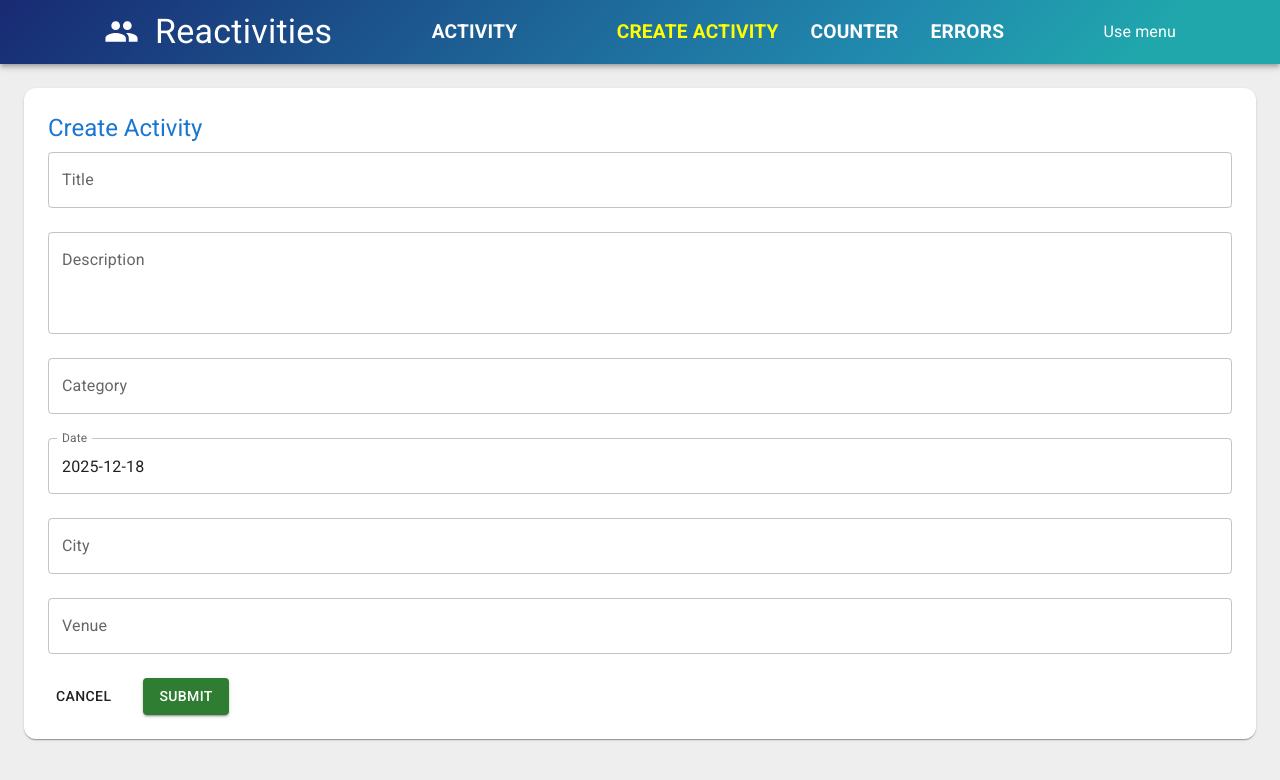
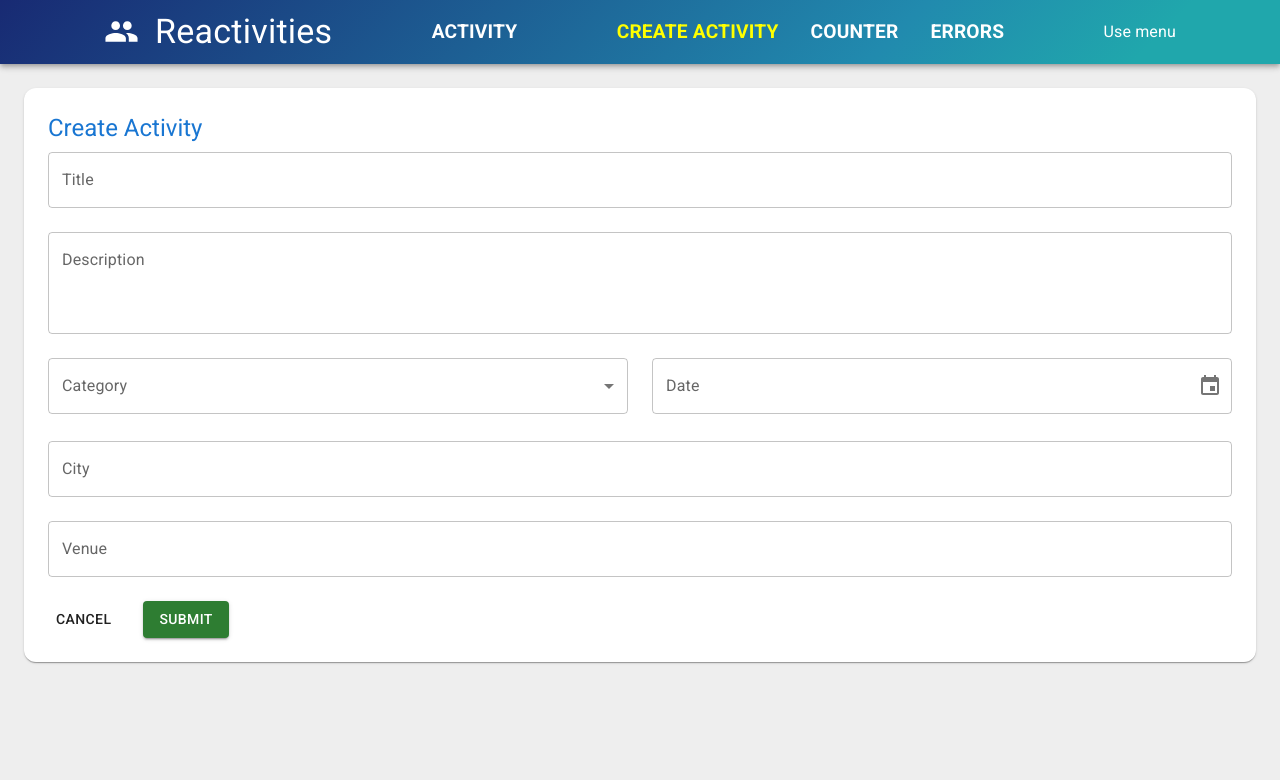
Before and after one commit to rawan124/reactivities, a React (Vite) app in the folder client/: page /createActivity in a window 1280 px wide. Shown: the top 780 px of the page. Built offline with nearby package versions, Linux system fonts and the light colour scheme.

Commit message:
Section 11

```diff
--- a/client/package.json
+++ b/client/package.json
@@ -13,8 +13,10 @@
     "@emotion/react": "^11.14.0",
     "@emotion/styled": "^11.14.0",
     "@fontsource/roboto": "^5.2.9",
+    "@hookform/resolvers": "^5.2.2",
     "@mui/icons-material": "^6.3.0",
     "@mui/material": "^6.3.0",
+    "@mui/x-date-pickers": "^8.23.0",
     "@tanstack/react-query": "^5.90.12",
     "@tanstack/react-query-devtools": "^5.91.1",
     "axios": "^1.13.2",
@@ -24,8 +26,10 @@
     "react": "^19.2.3",
     "react-calendar": "^6.0.0",
     "react-dom": "^19.2.3",
+    "react-hook-form": "^7.69.0",
     "react-router": "^7.11.0",
-    "react-toastify": "^11.0.5"
+    "react-toastify": "^11.0.5",
+    "zod": "^4.3.4"
   },
   "devDependencies": {
     "@eslint/js": "^9.39.1",
--- a/client/src/features/activities/details/ActivityDetailsHeader.tsx
+++ b/client/src/features/activities/details/ActivityDetailsHeader.tsx
@@ -62,7 +62,7 @@
                             variant="contained"
                             color="primary"
                             component={Link}
-                            to={`/manage/activityId`}
+                            to={`/manage/${activity.id}`}
                             disabled={isCancelled}
                         >
                             Manage Event
--- a/client/src/features/activities/form/ActivityForm.tsx
+++ b/client/src/features/activities/form/ActivityForm.tsx
@@ -1,31 +1,46 @@
-import {Box, Button, Paper, TextField, Typography } from "@mui/material";
-import type { FormEvent } from "react";
+import {Box, Button, Paper, Typography } from "@mui/material";
+
 import { useActivities } from "../../../lib/hooks/useActivities";
-import { useNavigate, useParams } from "react-router";
-
+import { useParams } from "react-router";
+import { useForm } from "react-hook-form";
+import { useEffect } from "react";
+import { zodResolver } from "@hookform/resolvers/zod";
+import { activitySchema, type ActivitySchema } from "../../../lib/schemas/activitySchema";
+import TextInput from "../../../shared/components/TextInput";
+import SelectInput from "../../../shared/components/SelectInput";
+import { categoryOptions } from "./categoryOptions";
+import DateTimeInput from "../../../shared/components/DateTimeInput";
 export default function ActivityForm(){
+    const { reset, control,handleSubmit}=useForm<ActivitySchema>(
+        {
+            mode:'onTouched',
+            resolver: zodResolver(activitySchema)
+        }
+    );
     const {id} = useParams()
     const {updateActivity, createActivity, activity, isLoadingActivity} = useActivities(id);
-    const navigate=useNavigate();
-const handleSubmit =async (event : FormEvent<HTMLFormElement>)=>{
-    event.preventDefault();
-            const formData = new FormData(event.currentTarget);
-            const data:{[key: string]: FormDataEntryValue} = {};
-            formData.forEach((value, key) => {
-                data[key] = value;
-            });
-            if (activity) {
-                data.id=activity.id;
-                await updateActivity.mutateAsync(data as unknown as Activity);
-                navigate(`/activities/${activity.id}`);
-            }
-            else{
-                 createActivity.mutate(data as unknown as Activity, {
-                 onSuccess: (id)=>{
-                    navigate(`/activities/${id}`);
-                 }
-                });
-            }
+    //const navigate=useNavigate();
+    useEffect(()=>{
+        if (activity) reset({
+            ...activity,
+
+        })
+    }, [activity, reset]);
+const onSubmit =async (data: ActivitySchema)=>{
+    console.log(data);
+
+            // if (activity) {
+            //     data.id=activity.id;
+            //     await updateActivity.mutateAsync(data as unknown as Activity);
+            //     navigate(`/activities/${activity.id}`);
+            // }
+            // else{
+            //      createActivity.mutate(data as unknown as Activity, {
+            //      onSuccess: (id)=>{
+            //         navigate(`/activities/${id}`);
+            //      }
+            //     });
+            // }
         }
         if (isLoadingActivity) return <Typography>Loading...</Typography>
 
@@ -38,13 +53,15 @@
 
 
             </Typography>
-            <Box onSubmit={handleSubmit} component="form" display='flex' flexDirection='column' gap={3}>
-                <TextField name="title" label='Title' defaultValue={activity?.title} />
-                <TextField name="description" label='Description' multiline rows={3} defaultValue={activity?.description} />
-                <TextField name="category" label='Category' defaultValue={activity?.category} />
-                <TextField name="date" label='Date' type='datetime' defaultValue={activity?.date ? new Date(activity.date).toISOString().split('T')[0] : new Date().toISOString().split('T')[0]} />
-                <TextField name="city" label='City' defaultValue={activity?.city} />
-                <TextField name="venue" label='Venue' defaultValue={activity?.venue} />
+            <Box onSubmit={handleSubmit(onSubmit)} component="form" display='flex' flexDirection='column' gap={3}>
+                <TextInput label='Title' control={control} name="title" />
+                <TextInput  label='Description' multiline rows={3} control={control} name="description" />
+                <Box display='flex' gap={3}>
+                <SelectInput items={categoryOptions} label='Category' control={control} name="category" />
+                <DateTimeInput label='Date' control={control} name="date" />
+                </Box>
+                <TextInput label='City' control={control} name="city" />
+                <TextInput label='Venue' control={control} name="venue" />
                 <Box display='flex' justifyContent='space-end' gap={3}>
                     <Button color='inherit'>Cancel</Button>
                     <Button type="submit" color='success' variant="contained"
--- /dev/null
+++ b/client/src/features/activities/form/categoryOptions.ts
@@ -0,0 +1,8 @@
+export const categoryOptions = [
+    {text: 'Drinks', value: 'drinks'},
+    {text: 'Culture', value: 'culture'},
+    {text: 'Film', value: 'film'},
+    {text: 'Food', value: 'food'},
+    {text: 'Music', value: 'music'},
+    {text: 'Travel', value: 'travel'}
+]
--- /dev/null
+++ b/client/src/lib/schemas/activitySchema.ts
@@ -0,0 +1,17 @@
+
+import { z } from "zod";
+const requiredString=(fieldName: string)=>
+    z.string({error:`${fieldName} is required`}).min(1, {message: `${fieldName} cannot be empty`});
+
+export const activitySchema=z.object({
+    title: requiredString("Title"),
+    description: requiredString("Description"),
+    category: requiredString("Category"),
+    date:z.date(
+        {message: "Date is required"}
+    ),
+    city: requiredString("City"),
+    venue: requiredString("Venue")
+})
+
+export type ActivitySchema=z.infer<typeof activitySchema>;
--- a/client/src/lib/types/index.d.ts
+++ b/client/src/lib/types/index.d.ts
@@ -3,7 +3,7 @@
     title: string
     description: string
     category: string
-    date: string
+    date: Date
     isCancelled: boolean
     city: string
     venue: string
--- a/client/src/main.tsx
+++ b/client/src/main.tsx
@@ -7,7 +7,8 @@
 import '@fontsource/roboto/700.css';
 import 'react-toastify/dist/ReactToastify.css';
 import { ToastContainer } from 'react-toastify';
-
+import { LocalizationProvider } from '@mui/x-date-pickers/LocalizationProvider';
+import { AdapterDateFns } from '@mui/x-date-pickers/AdapterDateFns';
 import { QueryClient, QueryClientProvider } from '@tanstack/react-query';
 import { ReactQueryDevtools } from '@tanstack/react-query-devtools';
 import { RouterProvider } from 'react-router';
@@ -16,6 +17,7 @@
 const queryClient = new QueryClient();
 createRoot(document.getElementById('root')!).render(
   <StrictMode>
+    <LocalizationProvider dateAdapter={AdapterDateFns}>
     <StoreContext.Provider value={store}>
 
 
@@ -25,5 +27,6 @@
     <RouterProvider router={router} />
     </QueryClientProvider>
     </StoreContext.Provider>
+    </LocalizationProvider>
   </StrictMode>,
 )
--- /dev/null
+++ b/client/src/shared/components/DateTimeInput.tsx
@@ -0,0 +1,33 @@
+import type { FieldValues, UseControllerProps } from "react-hook-form";
+import { useController } from "react-hook-form";
+import { DateTimePicker, type DateTimePickerProps } from "@mui/x-date-pickers/DateTimePicker";
+type Props<T extends FieldValues>={
+
+
+} & UseControllerProps<T> & DateTimePickerProps ;
+
+export default function DateTimeInput<T extends FieldValues>(props: Props<T>){
+    const {field, fieldState}=useController({...props});
+    return(
+        <DateTimePicker
+        {...props}
+            value={field.value? new Date(field.value) : null}
+            onChange={
+                value=> {
+                    field.onChange(new Date(value!));
+                }
+            }
+            sx={{width: '100%'}}
+            slotProps={{
+            textField: {
+                onBlur: field.onBlur,
+                error: !!fieldState.error,
+                helperText: fieldState.error?.message
+
+            }
+            }}
+
+
+        />
+    )
+}
--- /dev/null
+++ b/client/src/shared/components/SelectInput.tsx
@@ -0,0 +1,29 @@
+import { FormControl, FormHelperText, InputLabel, MenuItem, Select } from "@mui/material";
+import type { SelectInputProps } from "@mui/material/Select/SelectInput";
+import { useController, type FieldValues, type UseControllerProps } from "react-hook-form";
+type Props<T extends FieldValues>={
+    items:{text:string, value:string}[];
+    label:string;
+    }
+& UseControllerProps<T> & Partial<SelectInputProps>;
+
+export default function SelectInput<T extends FieldValues>(props: Props<T>){
+    const {field,fieldState}=useController({...props});
+    return(
+        <FormControl fullWidth error={!!fieldState.error}>
+        <InputLabel>{props.label}</InputLabel>
+        <Select value={field.value || ''}
+        label={props.label}
+        onChange={field.onChange}>
+            {props.items.map((item)=>(
+                <MenuItem key={item.value} value={item.value}>{item.text}</MenuItem>
+            ))}
+        </Select>
+
+        <FormHelperText>
+        {fieldState.error?.message}
+        </FormHelperText>
+</FormControl>
+
+    )
+}
--- /dev/null
+++ b/client/src/shared/components/TextInput.tsx
@@ -0,0 +1,23 @@
+import { TextField, type TextFieldProps } from "@mui/material";
+import { useController, type FieldValues, type UseControllerProps } from "react-hook-form";
+type Props<T extends FieldValues>={
+
+
+} & UseControllerProps<T> & TextFieldProps ;
+
+export default function TextInput<T extends FieldValues>(props: Props<T>){
+    const {field, fieldState}=useController({...props});
+    return(
+        <TextField
+        {...props}
+        {...field
+        }
+        value={field.value || ''}
+        fullWidth
+        variant="outlined"
+        error={!!fieldState.error}
+        helperText={fieldState.error?.message}
+        />
+
+    )
+}
```
Also changed, not shown: 2 other files (tests, documents, lock files or other folders).
